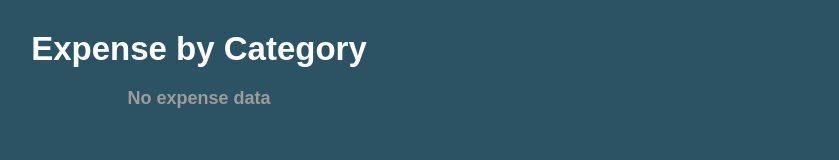
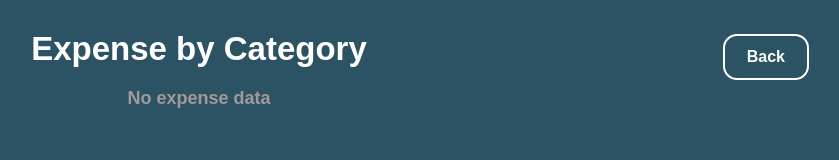
Before and after one commit to Sameerali0/finance-tracker, a React (Vite) app: page /chart in a window 1280 px wide. Shown: the top 160 px of the page, without its empty margins (441-1280 px from the left). Built offline with nearby package versions, Linux system fonts and the light colour scheme.

Commit message:
added back button on  expense chart page, back button and form cancel button styling

```diff
--- a/src/TransactionForm.jsx
+++ b/src/TransactionForm.jsx
@@ -102,8 +102,10 @@ function TransactionForm({transactions, setTransactions, editTransaction, setEdi
                 </div>
             </div>
 
-            <button className="transaction-add-btn">{editTransaction ? "Update Transaction" : "Add Transaction"}</button>
-            <button className="cancel-btn" onClick={closeForm}>Cancel</button>
+            <div className="form-btns">
+                <button className="transaction-add-btn">{editTransaction ? "Update Transaction" : "Add Transaction"}</button>
+                <button className="cancel-btn" type="button" onClick={closeForm}>Cancel</button>
+            </div>
         </form>
         </div>
     )
--- a/src/index.css
+++ b/src/index.css
@@ -398,9 +398,15 @@ li.expense{
 
 }
 
+.form-btns{
+
+    display: flex;
+    gap: 13px;
+    margin-top: 12px
+}
+
 .transaction-add-btn{
 
-    margin-top: 10px;
     padding: 14px;
     border-radius: 13px;
     border: none;
@@ -413,6 +419,26 @@ li.expense{
     transition: transform 0.2s ease, box-shadow 0.2s ease;
 
 
+}
+
+.cancel-btn{
+
+    padding: 14px;
+    border-radius: 13px;
+    border: 2px solid #2c5364;
+    background: transparent;
+    color: #2c5364;
+    font-weight: bold;
+    cursor: pointer;
+    width: 50%;
+    transition: transform 0.2s ease, box-shadow 0.2s ease;
+
+}
+
+.cancel-btn:hover{
+
+    background: #2c5364;
+    color: white;
 }
 
 
@@ -434,14 +460,14 @@ li.expense{
 }
 
 
-.transaction-add-btn:hover, .chart-btn:hover, .welcome-card button:hover{
+.transaction-add-btn:hover, .chart-btn:hover, .welcome-card button:hover, .cancel-btn:hover, .back-btn:hover{
 
     transform: translateY(-2px);
     box-shadow: 0 10px 22px rgba(0,0,0,0.25);
 
 }
 
-.transaction-add-btn:active , .chart-btn:active, .welcome-card button:active{
+.transaction-add-btn:active , .chart-btn:active, .welcome-card button:active, .cancel-btn:active, .back-btn:active {
 
     transform: scale(0.97);
 
@@ -476,3 +502,19 @@ li.expense{
     color: #a09a9a;
 
 }
+
+.back-btn{
+
+    position: absolute;
+    right: 30px;
+    top: 34px;
+    padding: 12px 22px;
+    border-radius: 14px;
+    border: 2px solid white;
+    background: transparent;
+    color: white;
+    font-weight: bold;
+    cursor: pointer;
+    font-size: 16px;
+    transition: transform 0.2s ease, box-shadow 0.2s ease;
+}
--- a/src/pages/Chart.jsx
+++ b/src/pages/Chart.jsx
@@ -1,14 +1,16 @@
-import { useLocation } from "react-router-dom";
+import { useLocation, useNavigate } from "react-router-dom";
 import ExpenseChart from "../charts/ExpenseChart";
 
 function Chart(){
 
+    const goTo= useNavigate()
     const {state} = useLocation()
     const transactions = state?.transactions || []
 
     return(
         <div className="chart-container">
-                <ExpenseChart transactions={transactions}/>
+            <button className="back-btn" onClick={()=> goTo(-1)}>Back</button>
+            <ExpenseChart transactions={transactions}/>
         </div>
     )
 }
```
